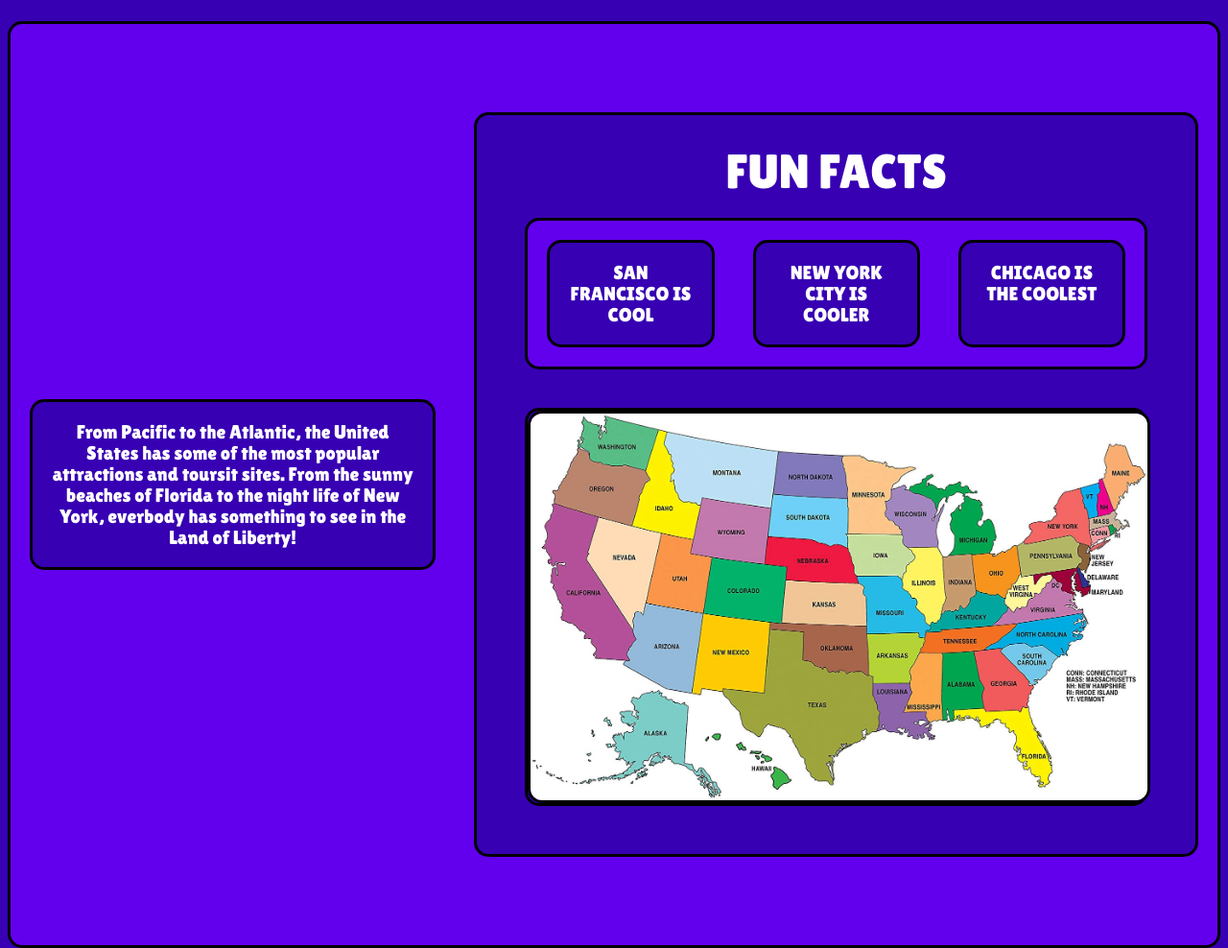
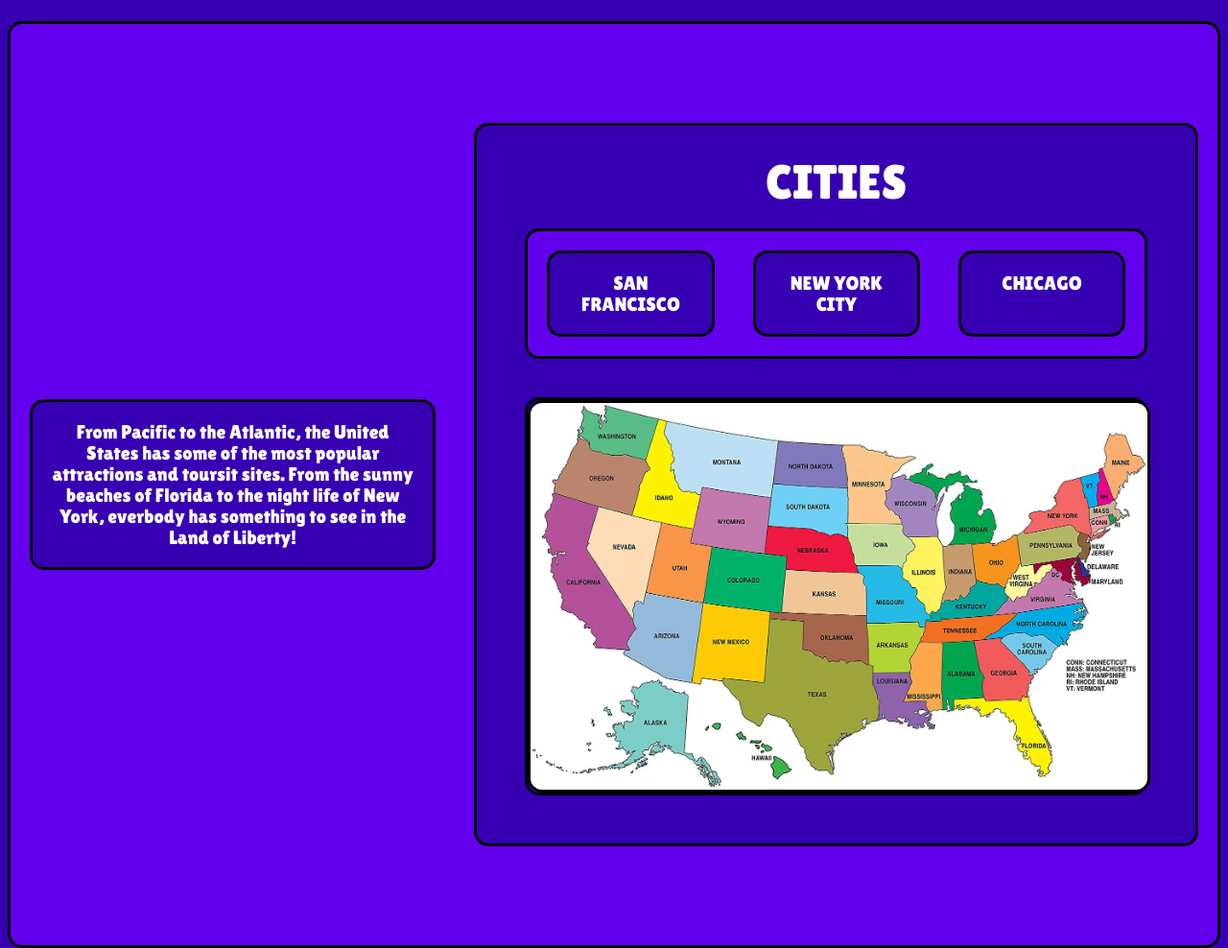
Before and after one commit to staten-island-tech/flex-box-assesment-cseifen123, a plain HTML site: page dist/index.html in a window 1280 px wide. Shown: the part 1069-2057 px from the top of the page at 96% size. Drawn offline with Linux system fonts and the light colour scheme.

Commit message:
variables

```diff
--- a/dist/index.html
+++ b/dist/index.html
@@ -19,11 +19,11 @@
 
     <section class="flex-parent">
        <div class="flex-child2 abc"> From Pacific to the Atlantic, the United States has some of the most popular attractions and toursit sites. From the sunny beaches of Florida to the night life of New York, everbody has something to see in the Land of Liberty!</div>
-       <div class="flex-parent2"> Fun Facts
+       <div class="flex-parent2"> Cities
              <div class="flex-parent3">
-                <div class="flex-child2">San Francisco is cool</div>
-                <div class="flex-child2">New York City is cooler</div>
-                <div class="flex-child2">Chicago is the coolest </div>
+                <div class="flex-child2">San Francisco </div>
+                <div class="flex-child2">New York City </div>
+                <div class="flex-child2">Chicago</div>
             </div>
             <div class="flex-child"><img src="css/img/usmap.jpg"></div>
       </div>
--- a/scss/style.scss
+++ b/scss/style.scss
@@ -7,7 +7,7 @@
 }
 
 body{
-    background-color: #3700B3;
+    background-color:$color2;
 }
 
 .flex-parent{
@@ -25,7 +25,7 @@ body{
 
 }
 .flex-child{
-    background:#3700B3;
+    background:$color2;
     border: 3px solid black;
     // line-height: 100px;
     color: white;
@@ -56,9 +56,10 @@ body{
     border: 3px solid black;
 
  }
+
 .flex-parent2{
     // height: 60vh;
-    background-color: #3700B3;
+    background-color: $color2;
     display: flex;
     flex-direction: column;
     flex: 1;
@@ -81,14 +82,14 @@ body{
     flex:1;
     border: 3px solid black;
     border-radius: 15px;
-   text-align: center;
+    text-align: center;
     color: white;
     font-size: 2rem;
     font-family: 'Lilita One', cursive;
 }
 
 .flex-child2{
-    background:#3700B3;
+    background: $color2;
     border: 3px solid black;
     // line-height: 100px;
     color: white;
@@ -99,7 +100,7 @@ body{
     padding: 2rem;
     flex:1;
     border-radius: 15px;
-    font-family: 'Lilita One', cursive;
+    font-family: $font-style;
 }
 .abc{
     max-width: 30%;
```
Also changed, not shown: scss/_variables.scss (+10 -1 lines), 2 other files.
